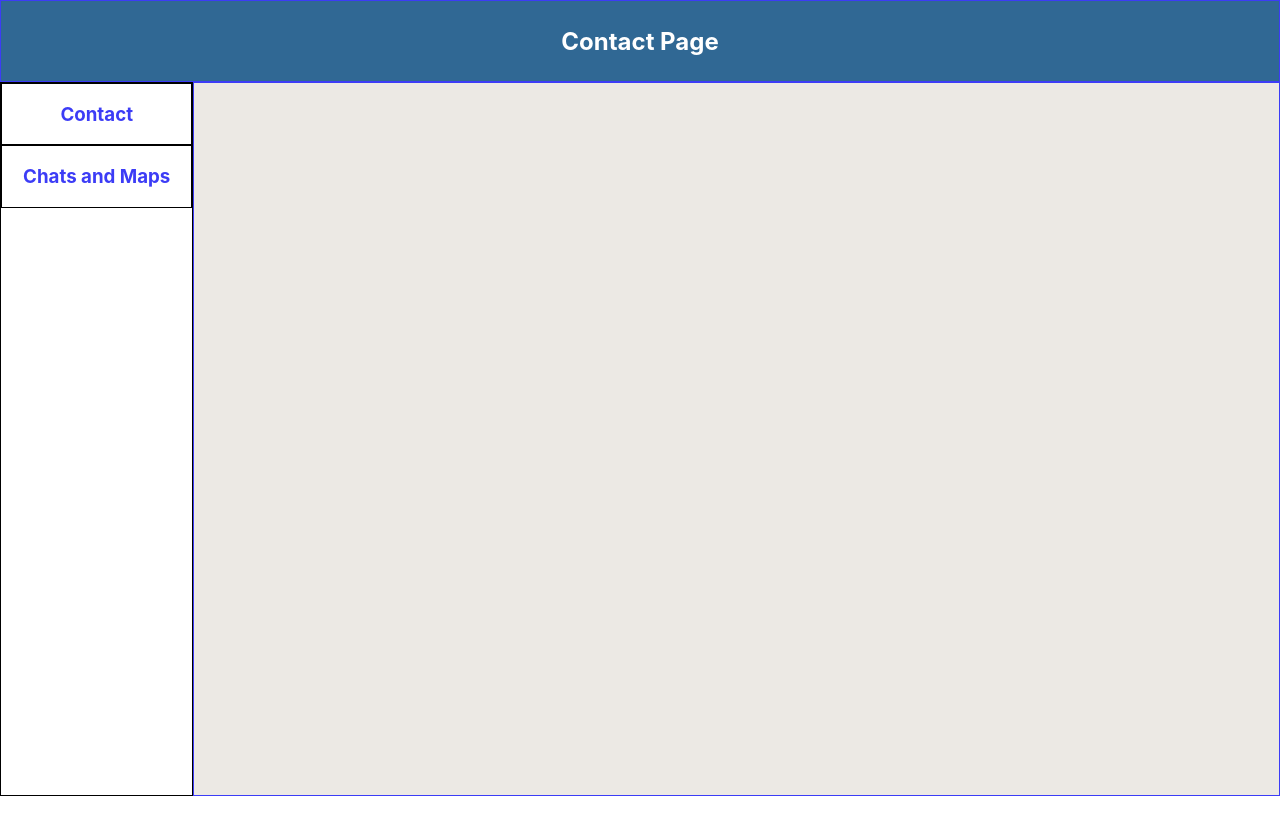
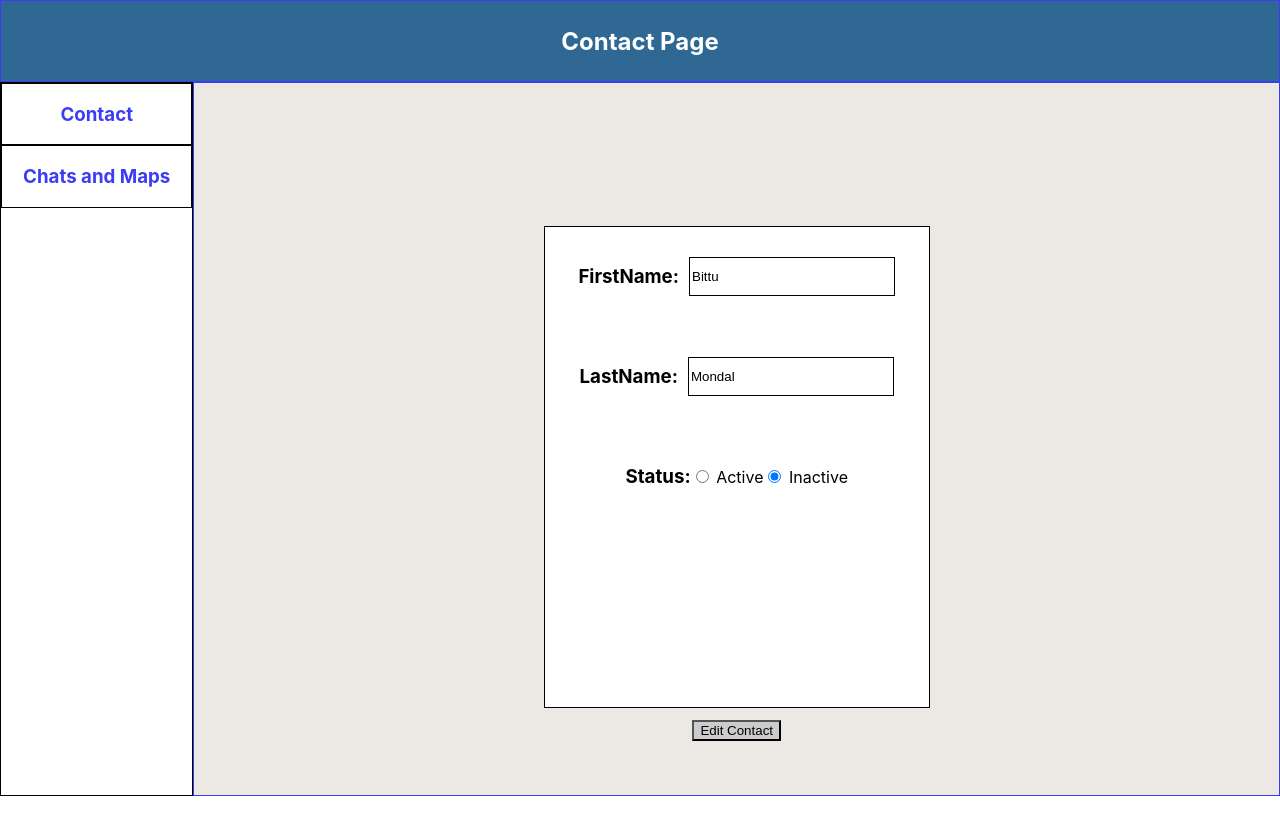
Before and after one commit to coderunner4sonam/Contact-Management-App, a React (Create React App) app: page /1 in a window 1280 px wide. Shown: the top 834 px of the page. Before the commit the page ends 800 px from the top, so only its background shows below. Built offline with nearby package versions, Linux system fonts and the light colour scheme.

Commit message:
edit functionality complete

```diff
--- a/src/App.tsx
+++ b/src/App.tsx
@@ -5,6 +5,7 @@ import Contacts from "./pages/Contacts";
 import ChartsMaps from "./pages/ChartsMaps";
 import Sidebar from "./components/Sidebar";
 import CreateContact from "./pages/CreateContact";
+import EditContact from "./pages/EditContact";
 
 function App(): JSX.Element {
 
@@ -21,6 +22,7 @@ function App(): JSX.Element {
               <Route path="/" element={<Contacts />} />
               <Route path="/chartsmaps" element={<ChartsMaps />} />
               <Route path="/createcontact" element={<CreateContact/>} />
+              <Route path="/:id"  element={<EditContact/>} />
             </Routes>
           </div>
 
--- a/src/components/ContactBox.tsx
+++ b/src/components/ContactBox.tsx
@@ -1,16 +1,27 @@
 import React from "react";
 import { contactData } from "../redux/actionReducer";
+import { useNavigate } from "react-router-dom";
+import { EDIT_CONTACT } from "../redux/actionType";
 
 interface contactDataProps {
-  contactRecord: contactData;
+  index: number,
+  editedRecords: contactData
 }
 
-const ContactBox: React.FC<contactDataProps> = ({ contactRecord }) => {
+const ContactBox: React.FC<contactDataProps> = ({ index,editedRecords}) => {
+  const NAVIGATE = useNavigate()
+  const payloadData:contactDataProps={
+    index,editedRecords
+  }
+
   return (
     <div >
-      <p>FirstName: {contactRecord.firstName}</p>
-      <p>LastName: {contactRecord.lastName}</p>
-      <p>Status: {contactRecord.status?"active":"inactive"}</p>
+      <p>FirstName: {editedRecords.firstName}</p>
+      <p>LastName: {editedRecords.lastName}</p>
+      <p>Status: {editedRecords.status?"active":"inactive"}</p>
+      {/* <button onClick={()=>DISPATCH(EDIT_CONTACT(payloadData))}>Edit</button> */}
+      <button onClick={()=>NAVIGATE(`/${index}`)}>Edit</button>
+      <button>Delete</button>
     </div>
   );
 };
--- a/src/pages/Contacts.tsx
+++ b/src/pages/Contacts.tsx
@@ -1,9 +1,4 @@
-import React, { useState } from "react";
-import {
-  DELETE_CONTACT,
-  EDIT_CONTACT,
-  CREATE_CONTACT,
-} from "../redux/actionType";
+import React from "react";
 import { contactData } from "../redux/actionReducer";
 import { RootState } from "../redux/store"; // Assuming you have defined RootState type in "./redux/store"
 import { useDispatch, useSelector } from "react-redux";
@@ -26,7 +21,7 @@ const Contacts: React.FC = () => {
       <ErrorContact/>
       :
       contactsStore.contactRecords.map((element:contactData, index:number)=>(
-        <ContactBox contactRecord={element}/>
+        <ContactBox editedRecords={element} index={index}/>
       ))
       }
     </div>
--- a/src/pages/CreateContact.tsx
+++ b/src/pages/CreateContact.tsx
@@ -1,29 +1,32 @@
 import React, { useState } from 'react'
 import { useNavigate } from 'react-router-dom'
-import { contactData } from '../redux/actionReducer'
+import  {contactData}  from '../redux/actionReducer'
 import { useDispatch } from 'react-redux'
 import { CREATE_CONTACT } from '../redux/actionType'
 
 const CreateContact:React.FC = () => {
+  const NAVIGATE = useNavigate();
   const DISPATCH = useDispatch();
-  const NAVIGATE = useNavigate();
 
-  const [contactData,setContactData] = useState<contactData>({
+
+  const [ dataContact,setDataContact] = useState<contactData>({
     firstName:"",
     lastName:"",
     status:""
   })
 
   const handleStatusChange = (e: React.ChangeEvent<HTMLInputElement>) => {
-    setContactData({
-      ...contactData,
+    setDataContact({
+      ...dataContact,
       status: e.target.value,
     });
 
   };
   function handleContactData() {
-    DISPATCH(CREATE_CONTACT(contactData));
-    NAVIGATE("/createcontact")
+    console.log("function called")
+    DISPATCH(CREATE_CONTACT(dataContact));
+    console.log(dataContact)
+    NAVIGATE("/")
   }
 
   return (
@@ -32,23 +35,23 @@ const CreateContact:React.FC = () => {
         <div style={{border:"1px solid black", backgroundColor:"white", width:"30vw",height:"60vh",textAlign:"center"}}>
             <div style={{height:"100px",display:"flex",justifyContent:"center",alignItems:"center"}}>
               <label><h3>FirstName: </h3></label>
-              <input  style={{height:"35px", border:"1px solid black",width:"200px",marginLeft:"10px"}}type="text" placeholder=' please enter firstName' onChange={(e)=>setContactData({...contactData, firstName:e.target.value})}/>
+              <input  style={{height:"35px", border:"1px solid black",width:"200px",marginLeft:"10px"}}type="text" placeholder=' please enter firstName' onChange={(e)=>setDataContact({...dataContact, firstName:e.target.value})}/>
             </div>
             <div style={{height:"100px",display:"flex",justifyContent:"center",alignItems:"center"}}>
               <label><h3>LastName: </h3></label>
-              <input style={{height:"35px", border:"1px solid black",width:"200px",marginLeft:"10px"}} type="text" placeholder=' please enter lastName' onChange={(e)=>setContactData({...contactData, lastName:e.target.value })}/>
+              <input style={{height:"35px", border:"1px solid black",width:"200px",marginLeft:"10px"}} type="text" placeholder=' please enter lastName' onChange={(e)=>setDataContact({...dataContact, lastName:e.target.value })}/>
             </div>
             <div style={{height:"100px",display:"flex",justifyContent:"center",alignItems:"center"}}>
                 <label><h3>Status: </h3></label>
                 <div>
                   <label>
-                    <input type='radio' name="option" value="active" checked={contactData.status === "active"}
+                    <input type='radio' name="option" value="active" checked={dataContact.status === "active"}
                       onChange={handleStatusChange}/> Active
                   </label>
                 </div>
                 <div>
                   <label>
-                    <input type='radio' name="option" value="inactive" checked={contactData.status === 'inactive'}
+                    <input type='radio' name="option" value="inactive" checked={dataContact.status === 'inactive'}
                   onChange={handleStatusChange}/> Inactive
                   </label>
                 </div>
--- /dev/null
+++ b/src/pages/EditContact.tsx
@@ -0,0 +1,80 @@
+import React, { useState } from 'react'
+import { useDispatch, useSelector } from 'react-redux';
+import { useNavigate, useParams } from 'react-router-dom'
+import { RootState } from '../redux/store';
+import { contactData } from '../redux/actionReducer';
+import { EDIT_CONTACT } from '../redux/actionType';
+import {EditPayloadType} from "../redux/actionType"
+
+const EditContact:React.FC = () => {
+    const {id} = useParams();
+    const contactsStore = useSelector((state: RootState) => state);
+    const editedRecords= contactsStore.contactRecords[Number(id)];
+    console.log(editedRecords)
+    const NAVIGATE = useNavigate();
+    const DISPATCH = useDispatch();
+
+
+    const [dataContact, setDataContact] = useState<contactData>({
+        firstName: editedRecords?.firstName || "",
+        lastName: editedRecords?.lastName || "",
+        status: editedRecords?.status || "",
+      });
+
+    const handleStatusChange = (e: React.ChangeEvent<HTMLInputElement>) => {
+        setDataContact({
+          ...dataContact,
+          status: e.target.value,
+        });
+
+      };
+      function handleContactData() {
+        const EditPayload:EditPayloadType={
+            index: Number(id),
+            editedRecords: dataContact
+        }
+        DISPATCH(EDIT_CONTACT(EditPayload));
+        console.log(dataContact)
+        NAVIGATE("/")
+      }
+
+  return (
+    <div style={{ display: 'flex', justifyContent: 'center', alignItems: 'center', height: '100vh' }}>
+      <div>
+        <div style={{border:"1px solid black", backgroundColor:"white", width:"30vw",height:"60vh",textAlign:"center"}}>
+            <div style={{height:"100px",display:"flex",justifyContent:"center",alignItems:"center"}}>
+              <label><h3>FirstName: </h3></label>
+              <input value={dataContact.firstName} style={{height:"35px", border:"1px solid black",width:"200px",marginLeft:"10px"}}type="text"
+               placeholder=' please enter firstName' onChange={(e)=>setDataContact({...dataContact, firstName:e.target.value})}/>
+            </div>
+            <div style={{height:"100px",display:"flex",justifyContent:"center",alignItems:"center"}}>
+              <label><h3>LastName: </h3></label>
+              <input value={dataContact.lastName} style={{height:"35px", border:"1px solid black",width:"200px",marginLeft:"10px"}} type="text"
+               placeholder=' please enter lastName' onChange={(e)=>setDataContact({...dataContact, lastName:e.target.value })}/>
+            </div>
+            <div style={{height:"100px",display:"flex",justifyContent:"center",alignItems:"center"}}>
+                <label><h3>Status: </h3></label>
+                <div>
+                  <label>
+                    <input  type='radio' name="option" value="active" checked={dataContact.status === "active"}
+                      onChange={handleStatusChange}/> Active
+                  </label>
+                </div>
+                <div>
+                  <label>
+                    <input  type='radio' name="option" value="inactive" checked={dataContact.status === 'inactive'}
+                  onChange={handleStatusChange}/> Inactive
+                  </label>
+                </div>
+            </div>
+        </div>
+        <div style={{display:"flex", justifyContent: 'center', alignItems: 'center',marginTop:"12px"}}>
+          <button style={{backgroundColor:"#CCCCCC"}} onClick={handleContactData} >Edit Contact</button>
+        </div>
+      </div>
+
+    </div>
+  )
+}
+
+export default EditContact
--- a/src/redux/actionReducer.tsx
+++ b/src/redux/actionReducer.tsx
@@ -18,12 +18,12 @@ const INITIAL_STATE:contactRecordType = {
         {
             firstName:"Sonam",
             lastName:"Murarkar",
-            status:""
+            status:"active"
         },
         {
             firstName:"Bittu",
             lastName:"Mondal",
-            status:""
+            status:"inactive"
         }
     ]
 }
--- a/src/redux/actionType.tsx
+++ b/src/redux/actionType.tsx
@@ -1,4 +1,9 @@
 import {contactData} from "./actionReducer"
+
+export interface EditPayloadType {
+    index: number,
+    editedRecords: contactData
+}
 
 export const CREATE_CONTACT=(payload:contactData)=>{
     return {
@@ -7,7 +12,7 @@ export const CREATE_CONTACT=(payload:contactData)=>{
     }
 }
 
-export const EDIT_CONTACT=(payload:contactData)=>{
+export const EDIT_CONTACT=(payload:EditPayloadType)=>{
     return {
         type:"EDIT_CONTACT",
         payload
```
